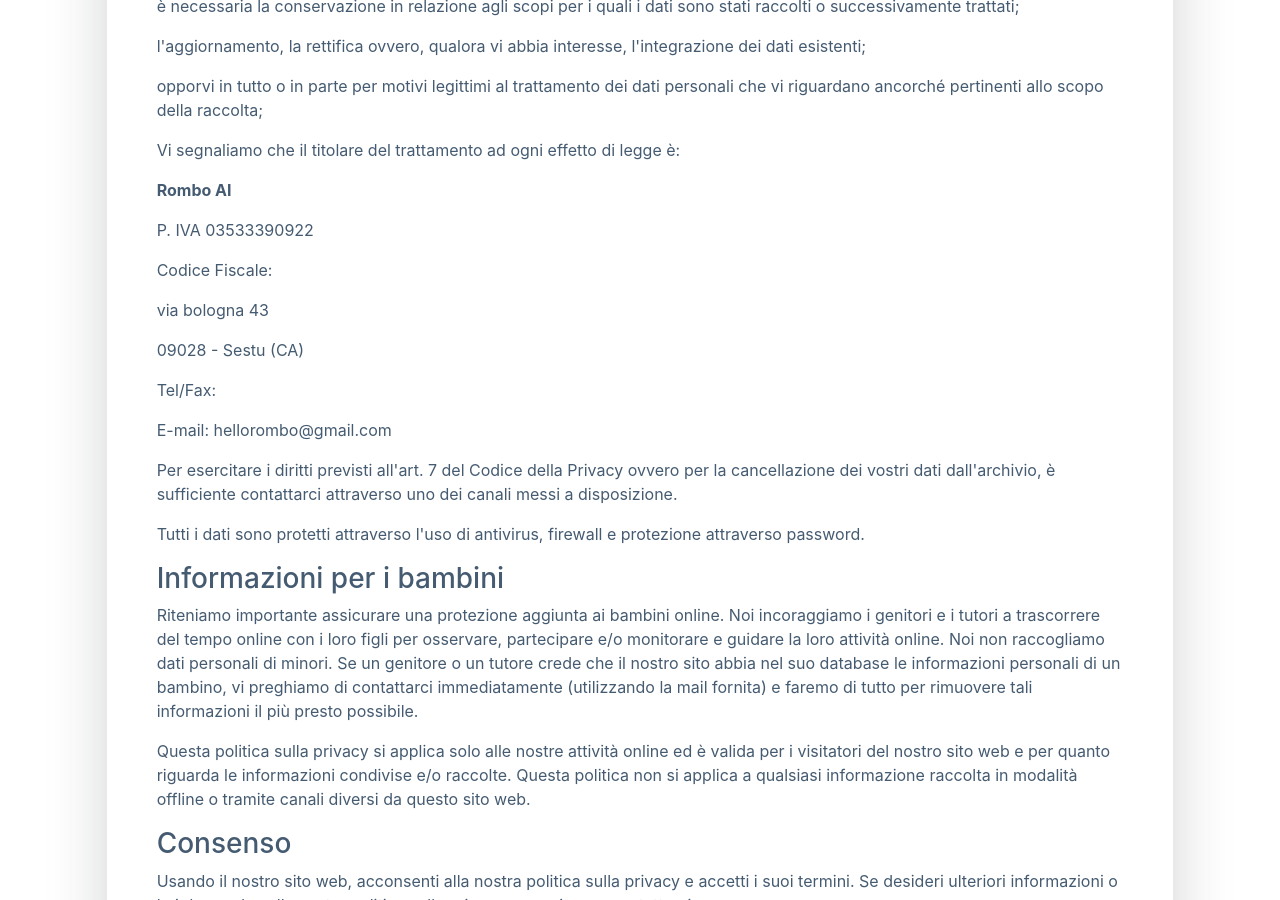
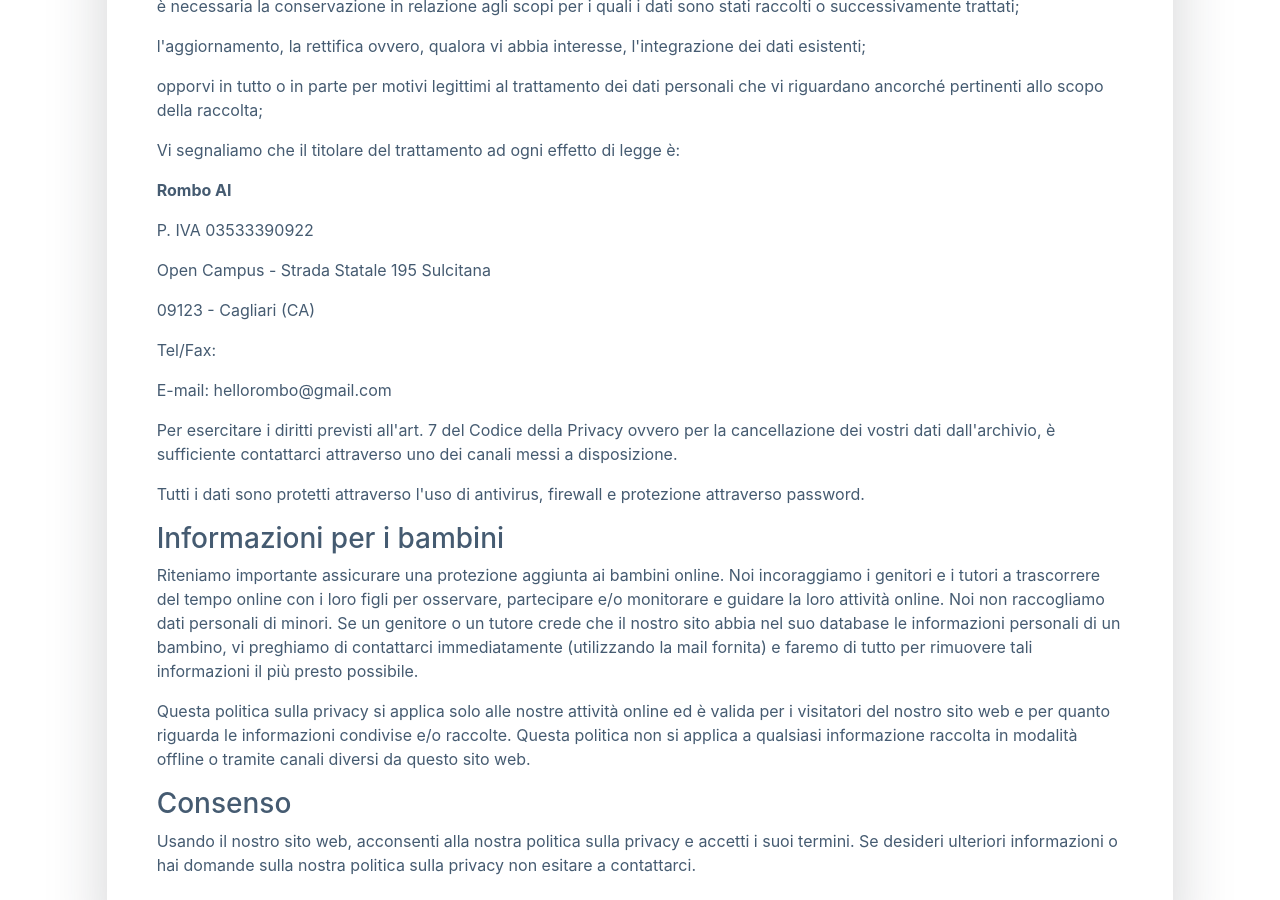
Before and after one commit to romboai/website, a Jekyll site: the page built from privacy.html, in a window 1280 px wide and 900 px high, scrolled down 2487 px. Built offline with Jekyll 4.4.1, drawn with Linux system fonts in a browser that asks for light colours; comment, search, counter and statistics services are not loaded.

Commit message:
new address

```diff
--- a/privacy.html
+++ b/privacy.html
@@ -100,9 +100,8 @@ title: "Rombo AI - Privacy Policy"
 
         <p><b><span id="azienda">Rombo AI</span></b></p>
         <p>P. IVA <span id="iva">03533390922</span></p>
-        <p>Codice Fiscale: <span id="codice_Fiscale"></span></p>
-        <p><span id="indirizzo">via bologna 43</span></p>
-        <p><span id="cap">09028</span> - <span id="citta">Sestu</span> (<span id="provincia">CA</span>)</p>
+        <p><span id="indirizzo">Open Campus - Strada Statale 195 Sulcitana</span></p>
+        <p><span id="cap">09123</span> - <span id="citta">Cagliari</span> (<span id="provincia">CA</span>)</p>
         <p>Tel/Fax: <span id="telefono"></span></p>
         <p>E-mail: <span id="email">hellorombo@gmail.com</span></p>
 
```
